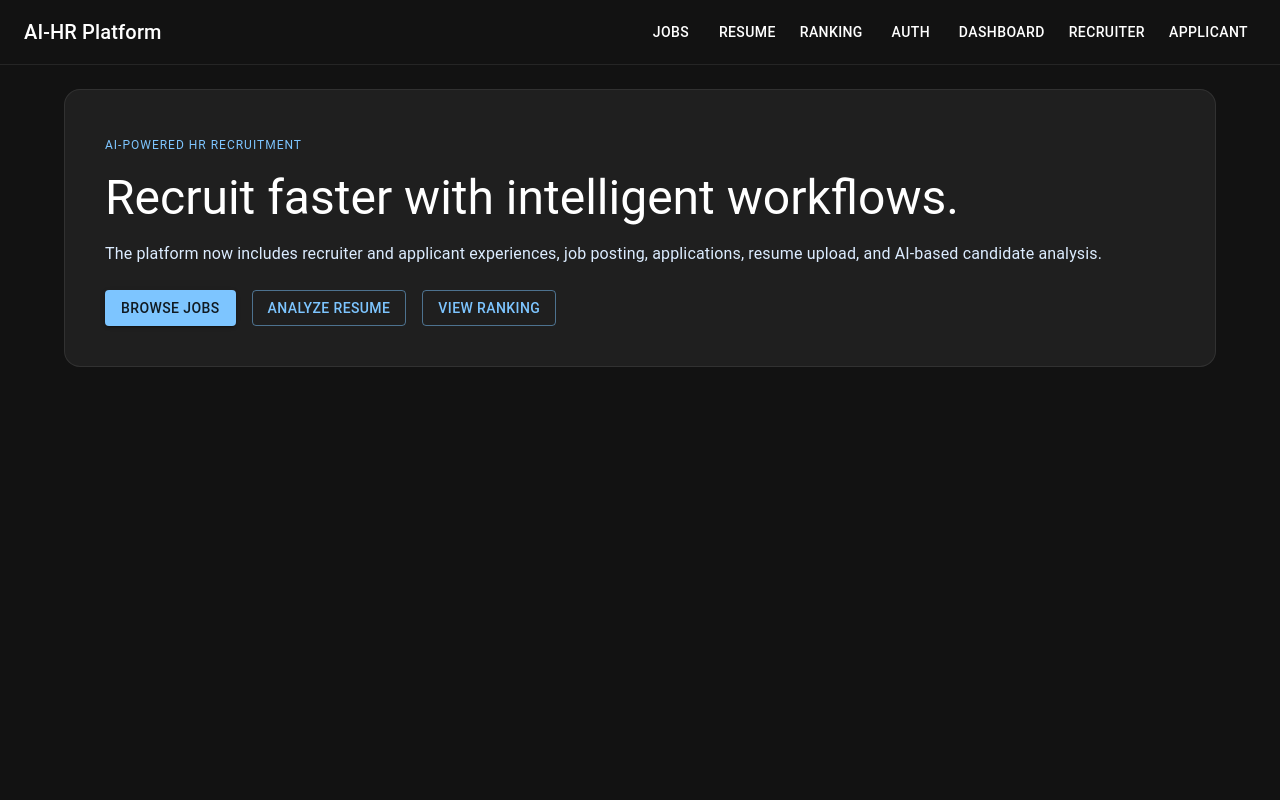
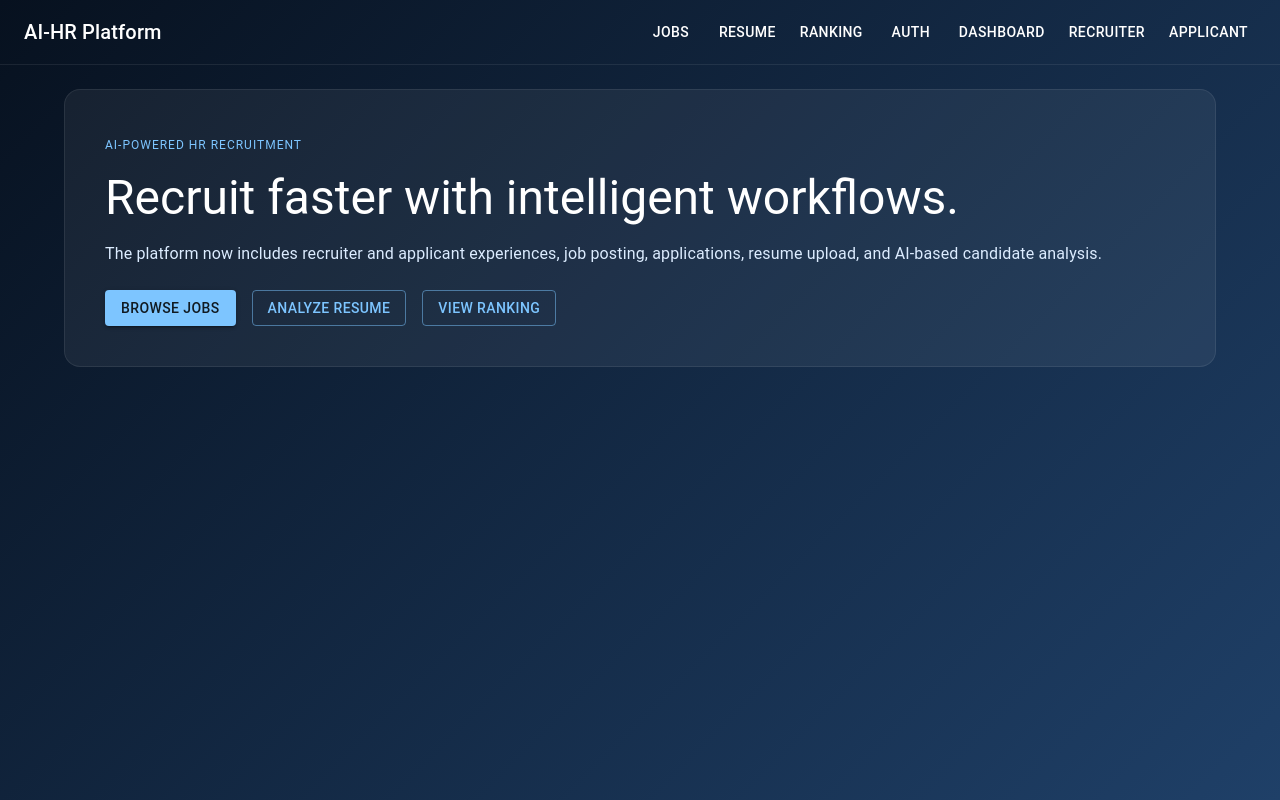
Before and after one commit to akash-golla/-Applicant-Tracking-System, a React (Vite) app in the folder client/: page / in a window 1280 px wide. Built offline with nearby package versions, Linux system fonts and the light colour scheme.

Commit message:
src bugs

```diff
--- a/client/src/index.css
+++ b/client/src/index.css
@@ -21,8 +21,33 @@
 body {
   margin: 0;
   min-height: 100vh;
+  font-family: 'Poppins', sans-serif;
+  color: #e5eefb;
+
+  /* Animated Gradient Background */
+  background: linear-gradient(
+    -45deg,
+    #07111f,
+    #0d1b2a,
+    #16213e,
+    #1f4068,
+    #07111f
+  );
+  background-size: 400% 400%;
+  animation: gradientAnimation 15s ease infinite;
+
+  /* Center background */
   background-attachment: fixed;
-  font-family: 'Poppins', sans-serif;
+  overflow-x: hidden;
+
+  /* Smooth rendering */
+  -webkit-font-smoothing: antialiased;
+  -moz-osx-font-smoothing: grayscale;
+
+  /* Fade animation when page loads */
+  animation:
+    gradientAnimation 15s ease infinite,
+    pageFadeIn 0.8s ease;
 }
 
 * {
@@ -32,6 +57,11 @@ body {
 
 #root {
   min-height: 100vh;
+  width: 100%;
+  display: flex;
+  flex-direction: column;
+  position: relative;
+  overflow-x: hidden;
 }
 
 .app-shell {
```
